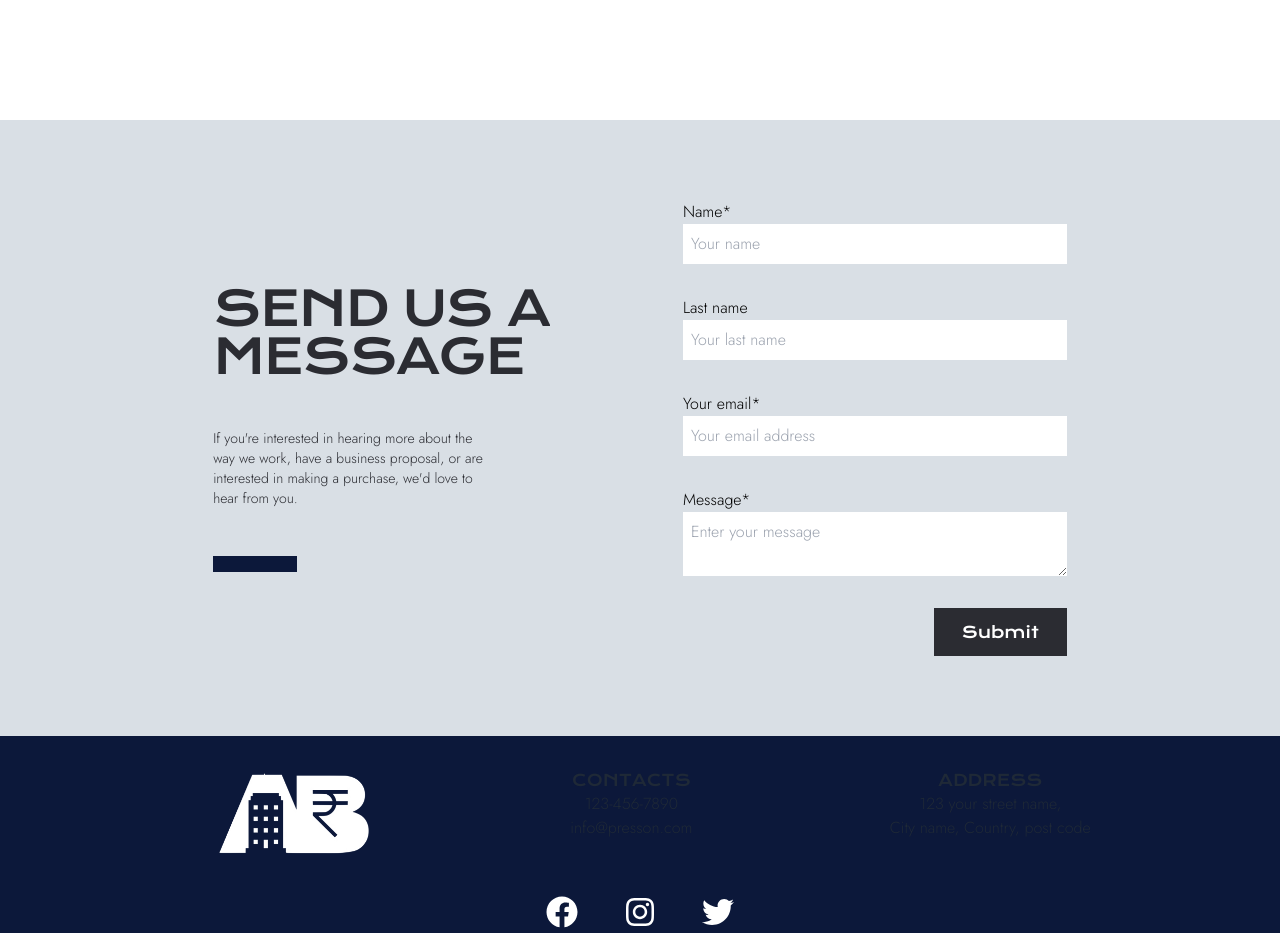
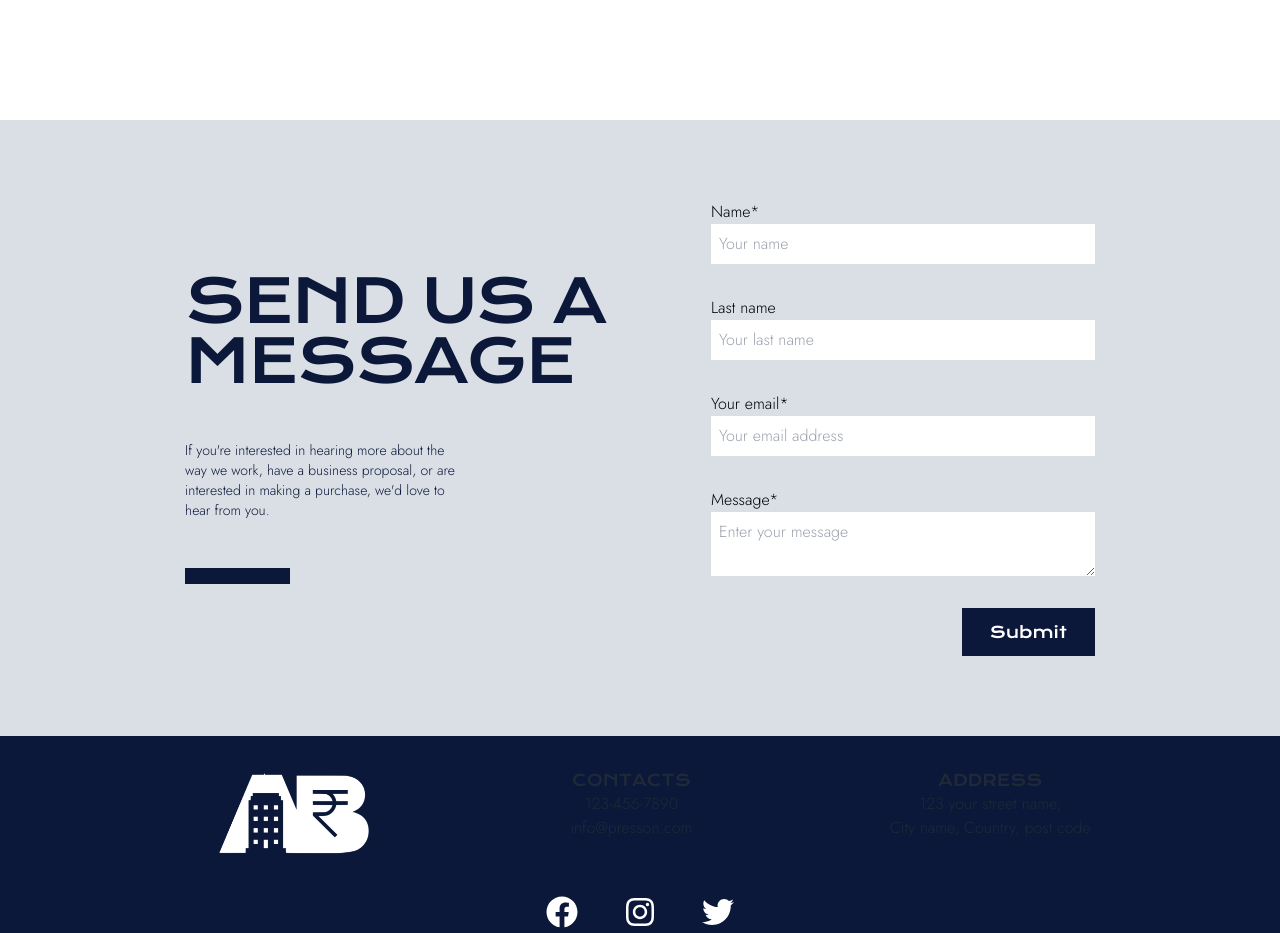
Before and after one commit to Vidhant007/Asset-Bharat-FrontEnd, a React (Vite) app: page /contact in a window 1280 px wide. Shown: the part 760-1693 px from the top of the page. Built offline with nearby package versions, Linux system fonts and the light colour scheme.

Commit message:
integrating contact us form with backend

```diff
--- a/package.json
+++ b/package.json
@@ -17,7 +17,8 @@
     "react-dom": "^18.2.0",
     "react-icons": "^4.11.0",
     "react-router": "^6.15.0",
-    "react-router-dom": "^6.15.0"
+    "react-router-dom": "^6.15.0",
+    "react-toastify": "^9.1.3"
   },
   "devDependencies": {
     "@types/react": "^18.2.15",
--- a/src/App.jsx
+++ b/src/App.jsx
@@ -1,10 +1,5 @@
-import { useState } from 'react'
-import { Route,Router } from 'react-router'
-
-import assetLogo from './assets/logo.png'
 import './App.css'
 import Navbar from './components/Navbar'
-import Property from './components/ProjectsHome/Property'
 
 function App() {
 
@@ -15,7 +10,6 @@ function App() {
 
 
 
-
     </>
   )
 }
--- a/src/components/Contact/Message.jsx
+++ b/src/components/Contact/Message.jsx
@@ -1,49 +1,103 @@
-import React from 'react';
+import React, { useState } from 'react';
+import axios from 'axios';
+import { toast, ToastContainer } from 'react-toastify';
+import 'react-toastify/dist/ReactToastify.css';
+
+
 
 const Message = () => {
+  const [formData, setFormData] = useState({
+    name: '',
+    lastName: '',
+    email: '',
+    message: ''
+  });
+
+  const handleChange = (e) => {
+    const { name, value } = e.target;
+    setFormData({
+      ...formData,
+      [name]: value
+    });
+  };
+
+  const handleSubmit = async (e) => {
+    e.preventDefault();
+    try {
+      const response = await axios.post('http://localhost:3000/api/v1/interested', formData);
+      console.log('Form submitted successfully:', response.data);
+      toast.success('Response submitted');
+
+       // Reset the form data
+       setFormData({
+        name: '',
+        lastName: '',
+        email: '',
+        message: ''
+      });
+
+
+    } catch (error) {
+      console.error('Error submitting form:', error);
+      toast.error('Error submitting response');
+
+       // Reset the form data
+       setFormData({
+        name: '',
+        lastName: '',
+        email: '',
+        message: ''
+      });
+    }
+  };
+
+
   return (
-    <div className='bg-blue-xlight text-partner md:flex items-center justify-evenly p-20'>
+    <div>
+      <ToastContainer position='top-right'/>
+    <div className='bg-blue-xlight text-black md:flex items-center justify-evenly p-20'>
       <div className="md:inline-block mb-4 md:mb-0">
-          <section className=' flex flex-col gap-12'>
-          <h1 className="text-5xl leading-7  sm:truncate sm:text-5xl sm:tracking-tight">
-          SEND US A <br/>   MESSAGE
-
-        </h1>
-        <p className='text-sm font-jost'> If you're interested in hearing more about the <br/> way we work, have a business proposal, or are <br/> interested in making a purchase, we'd love to <br/> hear from you.</p>
-
-        <div class="h-4 w-1/4 bg-custom-blue"></div>
-
-          </section>
+        <section className='text-custom-blue flex flex-col gap-12'>
+          <h1 className="text-6xl leading-7 sm:text-6xl sm:tracking-tight">
+            SEND US A <br /> MESSAGE
+          </h1>
+          <p className='text-sm font-jost'>
+            If you're interested in hearing more about the <br /> way we work, have a business proposal, or are <br /> interested in making a purchase, we'd love to <br /> hear from you.
+          </p>
+          <div className="h-4 w-1/4 bg-custom-blue"></div>
+        </section>
       </div>
 
       <div className="md:inline-block">
-        <form className='flex flex-col gap-5 font-jost'>
+        <form className='flex flex-col gap-5 font-jost' onSubmit={handleSubmit}>
           <div className="mb-3">
             <label htmlFor='name' className="block text-black">Name*</label>
-            <input type="text" placeholder='Your name' className="bg-white block w-96  p-2 " />
+            <input type="text" placeholder='Your name' className="block bg-white w-96 p-2" value={formData.name} onChange={handleChange} name="name" />
           </div>
 
           <div className="mb-3">
-            <label htmlFor='name' className="block text-black">Last name</label>
-            <input type="text" placeholder='Your last name' className=" bg-white block w-96 p-2 " />
+            <label htmlFor='lastName' className="block text-black">Last name</label>
+            <input type="text" placeholder='Your last name' className="bg-white block w-96 p-2" value={formData.lastName} onChange={handleChange} name="lastName" />
           </div>
 
           <div className="mb-3">
-            <label htmlFor='name' className="block text-black">Your email*</label>
-            <input type="text" placeholder='Your email address' className=" bg-white block w-96  p-2 " />
+            <label htmlFor='email' className="block text-black">Your email*</label>
+            <input type="text" placeholder='Your email address' className="bg-white block w-96 p-2" value={formData.email} onChange={handleChange} name="email" />
           </div>
 
           <div className="mb-3">
-            <label htmlFor='name' className="block text-black">Message*</label>
-            <textarea type="text" placeholder='Enter your message' className="bg-white block w-96  p-2 " />
+            <label htmlFor='message' className="block text-black">Message*</label>
+            <textarea type="text" placeholder='Enter your message' className="bg-white block w-96 p-2" value={formData.message} onChange={handleChange} name="message" />
           </div>
 
           <div className='flex justify-end font-krona'>
-          <button class="bg-partner-bg hover:bg-blue-700 text-white  p-3 pr-7 pl-7">Submit</button>
+            <button type='submit' className="bg-custom-blue hover:bg-blue-700 text-white p-3 pr-7 pl-7">Submit</button>
           </div>
         </form>
       </div>
     </div>
+    </div>
+
   )
 }
 
--- a/src/components/ContactUs.jsx
+++ b/src/components/ContactUs.jsx
@@ -1,48 +1,103 @@
-import React from 'react';
+import React, { useState } from 'react';
+import axios from 'axios';
+import { toast, ToastContainer } from 'react-toastify';
+import 'react-toastify/dist/ReactToastify.css';
+
+
 
 const ContactUs = () => {
+  const [formData, setFormData] = useState({
+    name: '',
+    lastName: '',
+    email: '',
+    message: ''
+  });
+
+  const handleChange = (e) => {
+    const { name, value } = e.target;
+    setFormData({
+      ...formData,
+      [name]: value
+    });
+  };
+
+  const handleSubmit = async (e) => {
+    e.preventDefault();
+    try {
+      const response = await axios.post('http://localhost:3000/api/v1/interested', formData);
+      console.log('Form submitted successfully:', response.data);
+      toast.success('Response submitted');
+
+       // Reset the form data
+       setFormData({
+        name: '',
+        lastName: '',
+        email: '',
+        message: ''
+      });
+
+
+    } catch (error) {
+      console.error('Error submitting form:', error);
+      toast.error('Error submitting response');
+
+       // Reset the form data
+       setFormData({
+        name: '',
+        lastName: '',
+        email: '',
+        message: ''
+      });
+    }
+  };
+
+
   return (
+    <div>
+      <ToastContainer position='top-right'/>
     <div className='bg-blue-xlight text-black md:flex items-center justify-evenly p-20'>
       <div className="md:inline-block mb-4 md:mb-0">
-          <section className='text-custom-blue flex flex-col gap-12'>
-          <h1 className="text-6xl leading-7  sm:truncate sm:text-6xl sm:tracking-tight">
-          CONTACT <br/>US
-        </h1>
-        <p className='text-sm font-jost'> If you're interested in hearing more about the <br/> way we work, have a business proposal, or are <br/> interested in making a purchase, we'd love to <br/> hear from you.</p>
-
-        <div class="h-4 w-1/4 bg-custom-blue"></div>
-
-          </section>
+        <section className='text-custom-blue flex flex-col gap-12'>
+          <h1 className="text-6xl leading-7 sm:text-6xl sm:tracking-tight">
+            CONTACT <br />US
+          </h1>
+          <p className='text-sm font-jost'>
+            If you're interested in hearing more about the <br /> way we work, have a business proposal, or are <br /> interested in making a purchase, we'd love to <br /> hear from you.
+          </p>
+          <div className="h-4 w-1/4 bg-custom-blue"></div>
+        </section>
       </div>
 
       <div className="md:inline-block">
-        <form className='flex flex-col gap-5 font-jost'>
+        <form className='flex flex-col gap-5 font-jost' onSubmit={handleSubmit}>
           <div className="mb-3">
             <label htmlFor='name' className="block text-black">Name*</label>
-            <input type="text" placeholder='Your name' className="block bg-white w-96  p-2 " />
+            <input type="text" placeholder='Your name' className="block bg-white w-96 p-2" value={formData.name} onChange={handleChange} name="name" />
           </div>
 
           <div className="mb-3">
-            <label htmlFor='name' className="block text-black">Last name</label>
-            <input type="text" placeholder='Your last name' className="bg-white block w-96 p-2 " />
+            <label htmlFor='lastName' className="block text-black">Last name</label>
+            <input type="text" placeholder='Your last name' className="bg-white block w-96 p-2" value={formData.lastName} onChange={handleChange} name="lastName" />
           </div>
 
           <div className="mb-3">
-            <label htmlFor='name' className="block text-black">Your email*</label>
-            <input type="text" placeholder='Your email address' className="bg-white block w-96  p-2 " />
+            <label htmlFor='email' className="block text-black">Your email*</label>
+            <input type="text" placeholder='Your email address' className="bg-white block w-96 p-2" value={formData.email} onChange={handleChange} name="email" />
           </div>
 
           <div className="mb-3">
-            <label htmlFor='name' className="block text-black">Message*</label>
-            <textarea type="text" placeholder='Enter your message' className="bg-white block w-96  p-2 " />
+            <label htmlFor='message' className="block text-black">Message*</label>
+            <textarea type="text" placeholder='Enter your message' className="bg-white block w-96 p-2" value={formData.message} onChange={handleChange} name="message" />
           </div>
 
           <div className='flex justify-end font-krona'>
-          <button class="bg-custom-blue hover:bg-blue-700 text-white  p-3 pr-7 pl-7">Submit</button>
+            <button type='submit' className="bg-custom-blue hover:bg-blue-700 text-white p-3 pr-7 pl-7">Submit</button>
           </div>
         </form>
       </div>
     </div>
+    </div>
+
   )
 }
 
--- a/src/components/Footer.jsx
+++ b/src/components/Footer.jsx
@@ -1,8 +1,10 @@
 import React from 'react'
 import assetLogo from '../assets/logo.png';
 
+
 const Footer = () => {
   return (
+
     <div className='bg-custom-blue p-8'>
         <div className='flex justify-evenly text-center md:flex-row flex-col gap-10 justify-center md:pl-6'>
             <div>
```
Also changed, not shown: 1 other file (tests, documents, lock files or other folders).
